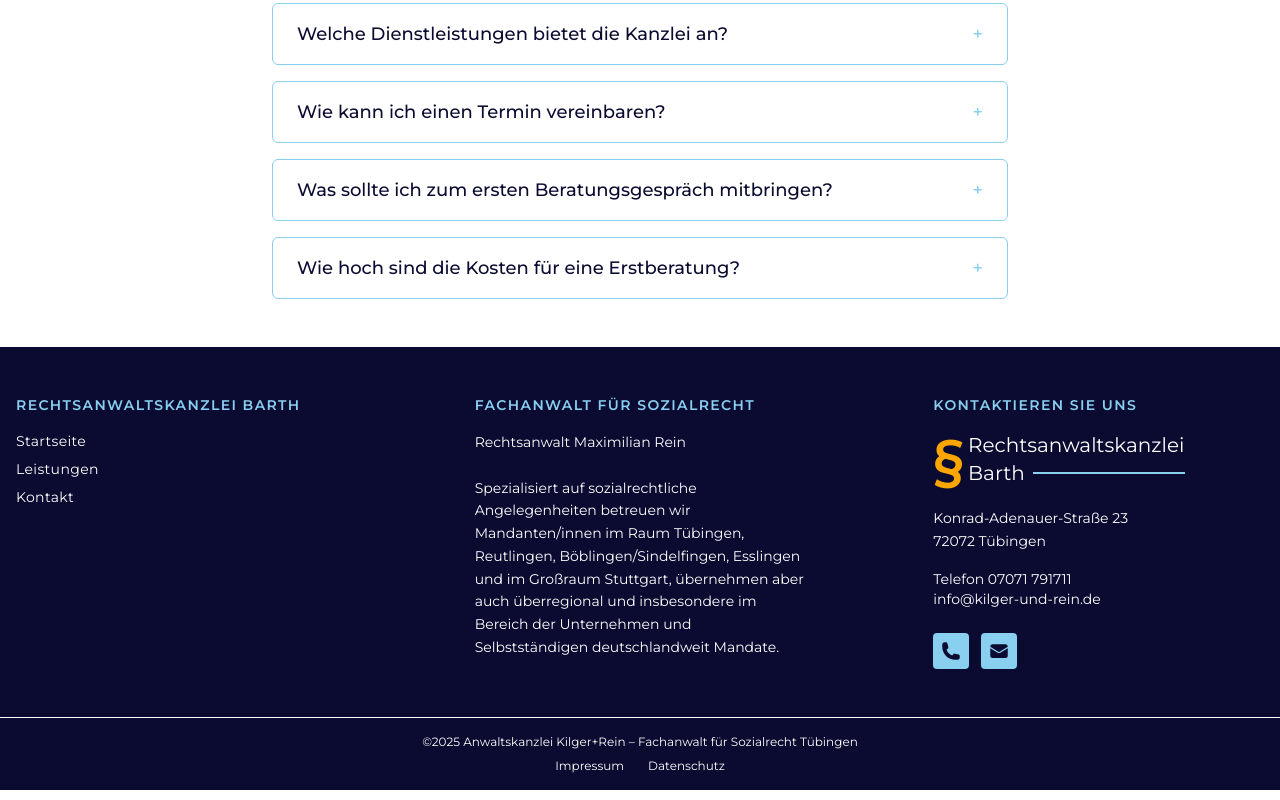
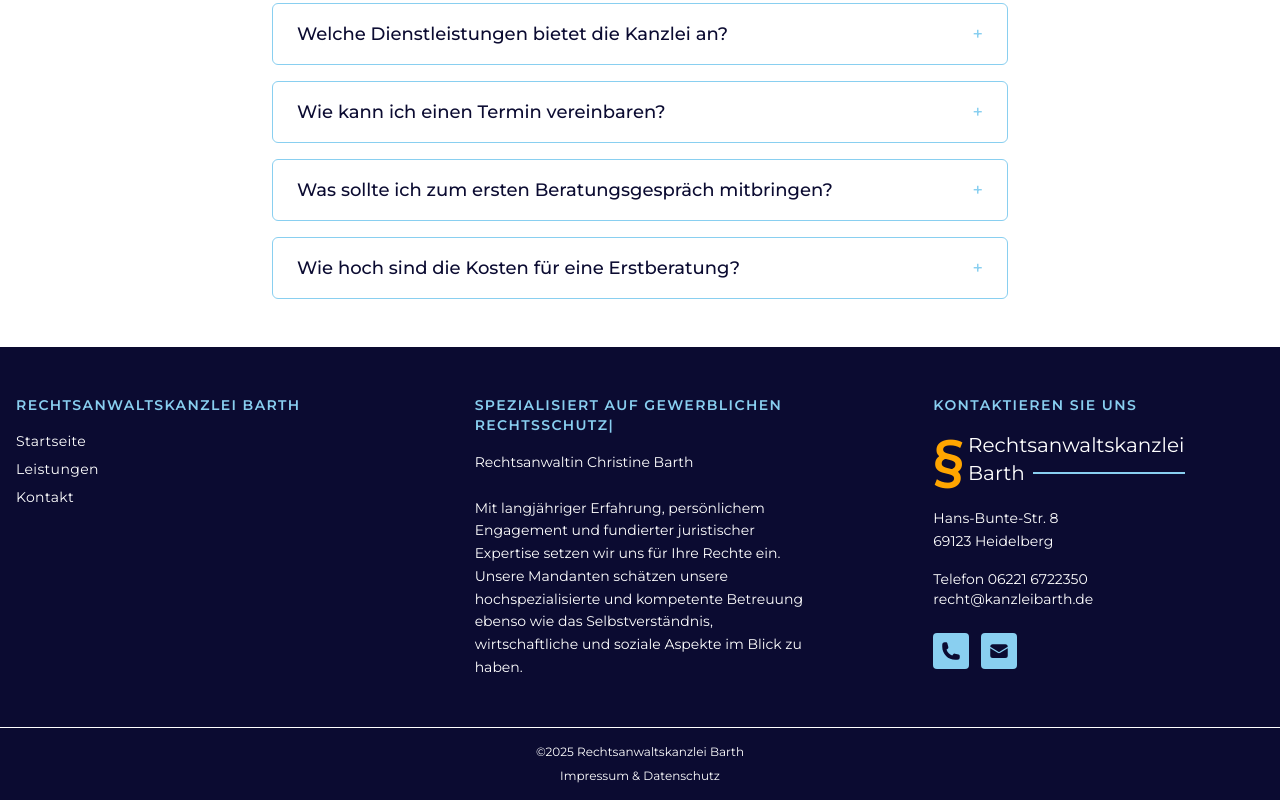
Before and after one commit to AbdallahAbdul-Latif/barth, a Next.js app: page / in a window 1280 px wide. Shown: the part 3619-4419 px from the top of the page. Built offline with nearby package versions, Linux system fonts and the light colour scheme.

Commit message:
Updated footer

```diff
--- a/src/app/components/Footer.tsx
+++ b/src/app/components/Footer.tsx
@@ -3,36 +3,80 @@
 import { PhoneIcon, EnvelopeIcon } from '@heroicons/react/24/solid'
 import Link from 'next/link'
 import Logo from './Logo'
+import { useEffect, useRef, useState } from 'react'
+import { useInView } from 'framer-motion'
+
+const specialties = [
+  'Arbeitsrechts',
+  'Gewerblichen Rechtsschutz',
+  'Urheberrechts',
+  'Vertragsrechts',
+  'Wettbewerbsrechts',
+  'Zivilrechts',
+]
 
 export default function Footer() {
+  const typeRef = useRef(null)
+  const inView = useInView(typeRef, { once: true, amount: 0.2 })
+
+  const [index, setIndex] = useState(0)
+  const [displayed, setDisplayed] = useState('')
+  const [subIndex, setSubIndex] = useState(0)
+  const [deleting, setDeleting] = useState(false)
+  const [hasAnimated, setHasAnimated] = useState(false)
+
+  useEffect(() => {
+    if (inView) setHasAnimated(true)
+  }, [inView])
+
+  useEffect(() => {
+    if (!hasAnimated) return
+
+    if (subIndex === specialties[index].length + 1 && !deleting) {
+      setTimeout(() => setDeleting(true), 1000)
+      return
+    }
+
+    if (subIndex === 0 && deleting) {
+      setDeleting(false)
+      setIndex((prev) => (prev + 1) % specialties.length)
+      return
+    }
+
+    const timeout = setTimeout(() => {
+      setSubIndex((prev) => deleting ? prev - 1 : prev + 1)
+      setDisplayed(specialties[index].substring(0, subIndex))
+    }, deleting ? 50 : 100)
+
+    return () => clearTimeout(timeout)
+  }, [subIndex, deleting, index, hasAnimated])
+
   return (
     <footer className="bg-primary text-white text-sm">
       <div className="max-w-7xl mx-auto px-4 py-12 grid grid-cols-1 md:grid-cols-[repeat(3,1fr)] gap-y-12 md:gap-x-32 text-left">
-
-
         {/* Column 1: Navigation */}
         <div>
           <h3 className="uppercase tracking-widest text-secondary font-semibold mb-4">
             Rechtsanwaltskanzlei Barth
           </h3>
           <ul className="space-y-2 tracking-wide">
-            <li>Startseite</li>
-            <li>Leistungen</li>
-            <li>Kontakt</li>
+            <li><Link href="/">Startseite</Link></li>
+            <li><Link href="/leistungen">Leistungen</Link></li>
+            <li><Link href="/kontakt">Kontakt</Link></li>
           </ul>
         </div>
 
         {/* Column 2: Profile */}
-        <div>
+        <div ref={typeRef}>
           <h3 className="uppercase tracking-widest text-secondary font-semibold mb-4">
-            Fachanwalt für Sozialrecht
+            Spezialisiert auf{' '}
+            <span className="text-secondary font-semibold">{displayed}|</span>
           </h3>
           <p className="leading-relaxed">
-            Rechtsanwalt Maximilian Rein<br /><br />
-            Spezialisiert auf sozialrechtliche Angelegenheiten betreuen wir Mandanten/innen im Raum
-            Tübingen, Reutlingen, Böblingen/Sindelfingen, Esslingen und im Großraum Stuttgart,
-            übernehmen aber auch überregional und insbesondere im Bereich der Unternehmen und
-            Selbstständigen deutschlandweit Mandate.
+            Rechtsanwaltin Christine Barth<br /><br />
+            Mit langjähriger Erfahrung, persönlichem Engagement und fundierter juristischer Expertise
+            setzen wir uns für Ihre Rechte ein. Unsere Mandanten schätzen unsere hochspezialisierte und
+            kompetente Betreuung ebenso wie das Selbstverständnis, wirtschaftliche und soziale Aspekte im Blick zu haben.
           </p>
         </div>
 
@@ -43,41 +87,39 @@ export default function Footer() {
           </h3>
 
           <div className="relative w-[160px] aspect-[11/4]">
-          <Link href="/" onClick={() => window.location.href = "/"}>
+            <Link href="/">
               <Logo />
             </Link>
           </div>
 
           <p className="mt-4 leading-relaxed text-sm">
-            Konrad-Adenauer-Straße 23<br />
-            72072 Tübingen
+            Hans-Bunte-Str. 8<br />
+            69123 Heidelberg
           </p>
 
           <p className="mt-4 text-sm">
-            Telefon 07071 791711<br />
-            info@kilger-und-rein.de
+            Telefon 06221 6722350<br />
+            recht@kanzleibarth.de
           </p>
 
           <div className="flex space-x-3 mt-6">
-            <a href="tel:+497071791711" className="bg-secondary text-primary p-2 rounded">
+            <a href="tel:+4962216722350" className="bg-secondary text-primary p-2 rounded">
               <PhoneIcon className="w-5 h-5" />
             </a>
-            <a href="mailto:info@kilger-und-rein.de" className="bg-secondary text-primary p-2 rounded">
+            <a href="mailto:recht@kanzleibarth.de" className="bg-secondary text-primary p-2 rounded">
               <EnvelopeIcon className="w-5 h-5" />
             </a>
           </div>
         </div>
-
       </div>
 
       {/* Bottom Row */}
       <div className="border-t border-white text-center text-xs py-4 px-6">
         <p className="mb-2">
-          ©2025 Anwaltskanzlei Kilger+Rein – Fachanwalt für Sozialrecht Tübingen
+          ©2025 Rechtsanwaltskanzlei Barth
         </p>
         <div className="flex justify-center gap-6">
-          <a href="#" className="hover:underline">Impressum</a>
-          <a href="#" className="hover:underline">Datenschutz</a>
+          <Link href="/impressum" className="hover:underline">Impressum & Datenschutz</Link>
         </div>
       </div>
     </footer>
```
Lines whose indentation alone changed are shown as unchanged.
